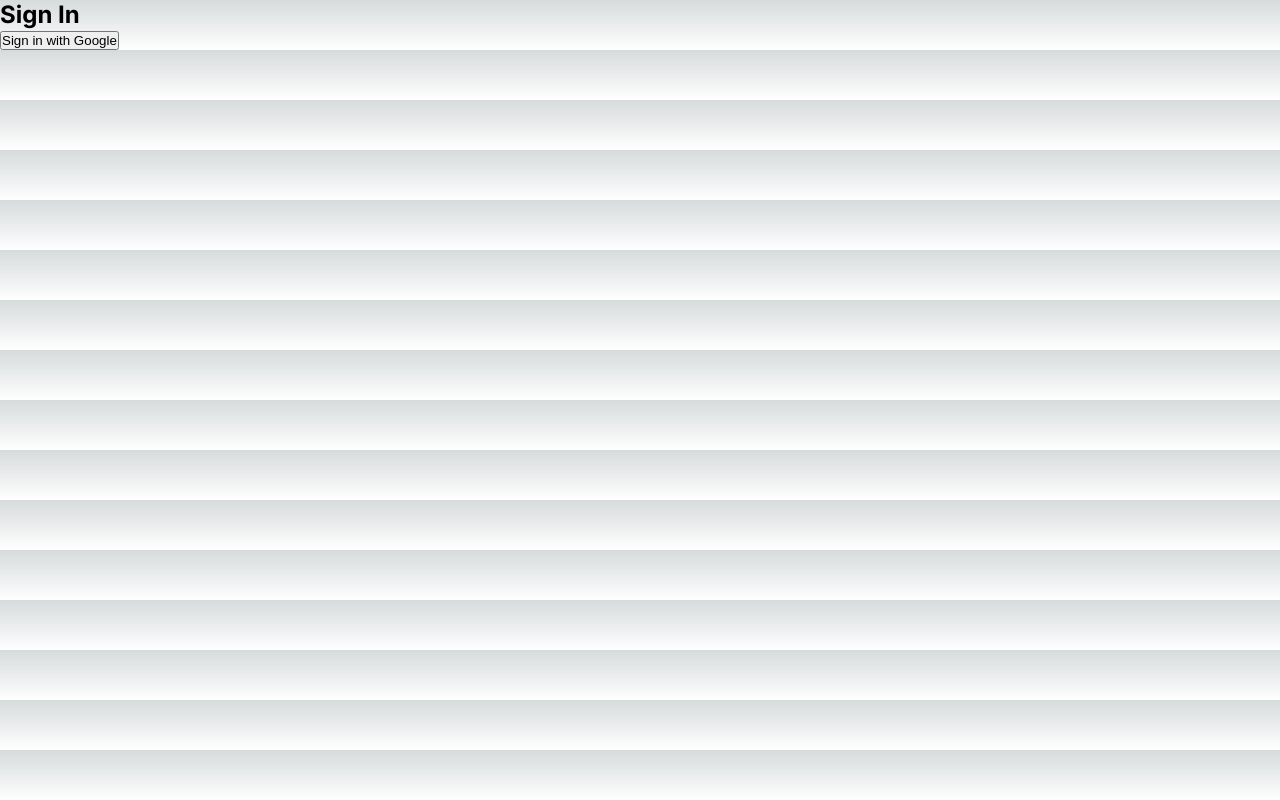
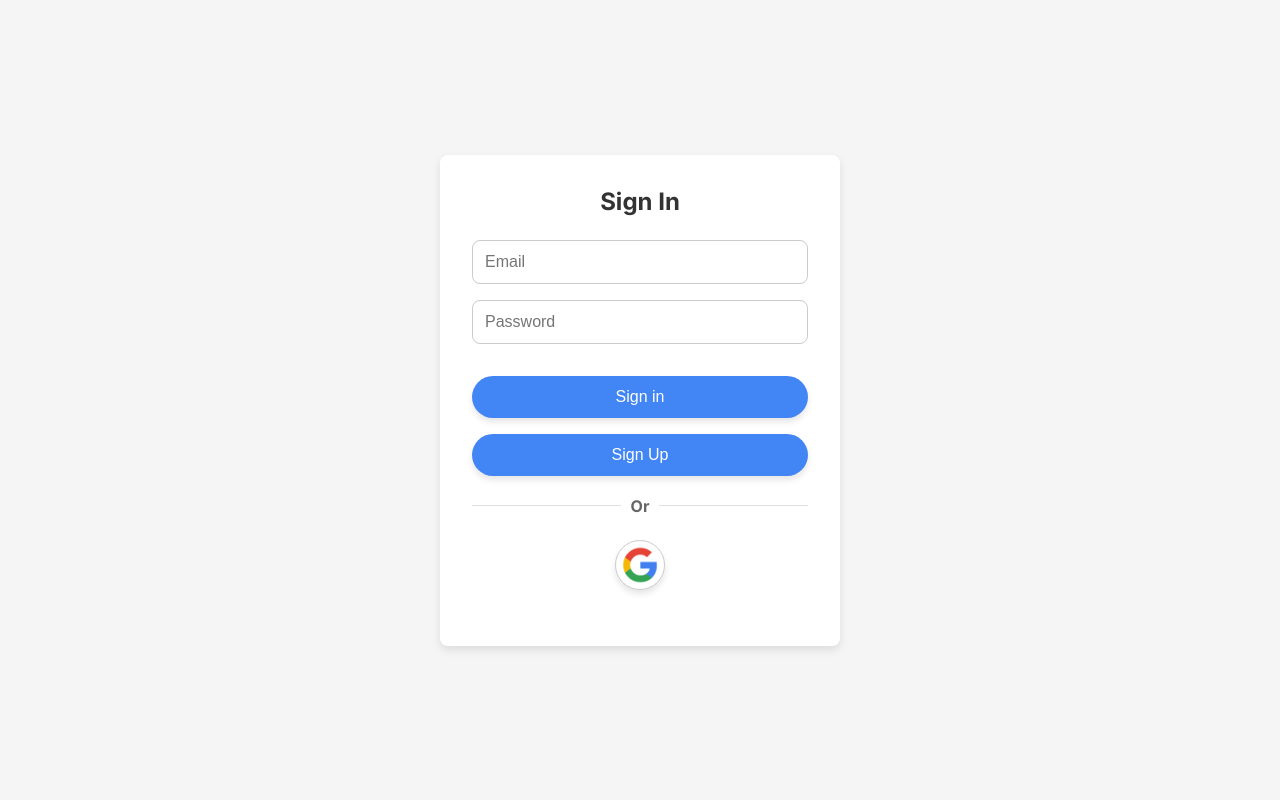
Before and after one commit to tvt15/TVT-s_Inventory_Manager, a Next.js app: page /login in a window 1280 px wide. Built offline with nearby package versions, Linux system fonts and the light colour scheme; no server answers.

Commit message:
completed singin/signup page

```diff
--- /dev/null
+++ b/src/app/login/login.module.css
@@ -0,0 +1,128 @@
+/* app/login/Login.module.css */
+
+.container {
+    display: flex;
+    justify-content: center;
+    align-items: center;
+    height: 100vh;
+    background-color: #f5f5f5;
+  }
+
+  .card {
+    background-color: #ffffff;
+    padding: 2rem;
+    border-radius: 8px;
+    box-shadow: 0 4px 8px rgba(0, 0, 0, 0.1);
+    text-align: center;
+    max-width: 400px;
+    width: 100%;
+  }
+
+  .h2 {
+    color: #333;
+    margin-bottom: 1.5rem;
+    font-size: 1.5rem;
+  }
+  /* .h3{
+    color: #333;
+    margin-bottom: 1.5rem;
+    font-size: 1.2rem;
+
+  } */
+  .dividerContainer {
+    display: flex;
+    align-items: center;
+    text-align: center;
+    margin: 20px 0;
+  }
+
+  .dividerContainer::before,
+  .dividerContainer::after {
+    content: '';
+    flex: 1;
+    border-bottom: 1px solid #e0e0e0;
+  }
+
+  .dividerText {
+    padding: 0 10px;
+    font-size: 1rem;
+    color: #666;
+  }
+
+  .p{
+    color: #333;
+    margin-bottom: 0.5rem;
+    font-size: 0.8rem;
+  }
+
+  .input {
+    width: 100%;
+    padding: 0.75rem;
+    margin-bottom: 1rem;
+    border: 1px solid #ccc;
+    border-radius: 8px;
+    font-size: 1rem;
+    box-sizing: border-box;
+    transition: border-color 0.3s ease;
+  }
+
+  .input:focus {
+    border-color: #4285f4;
+    outline: none;
+  }
+
+  .googleButton {
+    background-color: white;
+    border: 1px solid #ccc;
+    border-radius: 50%;
+    cursor: pointer;
+    width: 50px;
+    height: 50px;
+    display: flex;
+    justify-content: center;
+    align-items: center;
+    margin: 1.5rem auto;
+    transition: all 0.3s ease;
+    box-shadow: 0 4px 6px rgba(0, 0, 0, 0.1);
+  }
+
+  .googleButton img {
+    width: 56px;
+    height: 56px;
+  }
+
+  .googleButton:hover {
+    background-color: #f5f5f5;
+    transform: translateY(-2px);
+    box-shadow: 0 6px 12px rgba(0, 0, 0, 0.2);
+  }
+
+  .button {
+    background-color: #4285f4;
+    color: white;
+    border: none;
+    padding: 0.75rem 1.5rem;
+    border-radius: 24px;
+    cursor: pointer;
+    font-size: 1rem;
+    width: 100%;
+    margin-top: 1rem;
+    transition: all 0.3s ease;
+    box-shadow: 0 4px 6px rgba(0, 0, 0, 0.1);
+  }
+
+  .button:hover {
+    background-color: #357ae8;
+    transform: translateY(-2px);
+    box-shadow: 0 6px 12px rgba(0, 0, 0, 0.2);
+  }
+
+  .button:focus {
+    outline: none;
+  }
+
+  @media (max-width: 500px) {
+    .card {
+      padding: 1.5rem;
+    }
+  }
--- a/src/app/login/page.js
+++ b/src/app/login/page.js
@@ -1,19 +1,43 @@
 // app/login/page.js
 'use client';
 
-import { useEffect } from 'react';
+import { useState, useEffect } from 'react';
 import { useRouter } from 'next/navigation';
-import { auth, provider, signInWithPopup } from '../../firebase';
+import { auth, provider, signInWithPopup, signInWithEmailAndPassword , createUserWithEmailAndPassword} from '../../firebase';
+import styles from './login.module.css';
 
 export default function SignIn() {
+  const [email, setEmail] = useState('');
+  const [password, setPassword] = useState('');
   const router = useRouter();
+  const [error, setError] = useState('');
 
   const handleGoogleSignIn = async () => {
     try {
       await signInWithPopup(auth, provider);
-      router.push('/');  // Redirect to a protected page after sign-in
+      router.push('/');  // Redirect to the homepage after sign-in
     } catch (error) {
       console.error('Error signing in with Google', error);
+    }
+  };
+
+  const handleEmailPasswordSignIn = async (e) => {
+    e.preventDefault();
+    try {
+      await signInWithEmailAndPassword(auth, email, password);
+      router.push('/');  // Redirect to the homepage after sign-in
+    } catch (error) {
+      console.error('Error signing in with Email/Password', error);
+    }
+  };
+  const handleEmailPasswordSignUp = async (e) => {
+    e.preventDefault();
+    try {
+      await createUserWithEmailAndPassword(auth, email, password);
+      router.push('/');  // Redirect to the homepage after sign-in
+    } catch (error) {
+      console.error('Error signing up with Email/Password', error);
+      setError(error.message);
     }
   };
 
@@ -28,9 +52,37 @@ export default function SignIn() {
   }, [router]);
 
   return (
-    <div>
-      <h2>Sign In</h2>
-      <button onClick={handleGoogleSignIn}>Sign in with Google</button>
+    <div className={styles.container}>
+      <div className={styles.card}>
+        <h2 className={styles.h2}>Sign In</h2>
+        <form onSubmit={handleEmailPasswordSignIn}>
+        {error && <p className={styles.p}>{error}</p>}
+          <input className={styles.input}
+            type="email"
+            placeholder="Email"
+            value={email}
+            onChange={(e) => setEmail(e.target.value)}
+            required
+          />
+          <input className={styles.input}
+            type="password"
+            placeholder="Password"
+            value={password}
+            onChange={(e) => setPassword(e.target.value)}
+            required
+          />
+
+          <button className={styles.button} type="submit">Sign in</button>
+          <button className={styles.button} onClick={handleEmailPasswordSignUp}>Sign Up</button>
+        </form>
+
+        <div className={styles.dividerContainer}>
+        <h3 className={styles.dividerText}>Or</h3>
+        </div>
+        <div className={styles.googleButton} onClick={handleGoogleSignIn}>
+          <img src="/google-logo.png" alt="Google Sign-In" />
+        </div>
+      </div>
     </div>
   );
 }
```
Also changed, not shown: src/app/sign-up/page.js (deleted, +0 -36 lines), public/google-logo.png (added).
